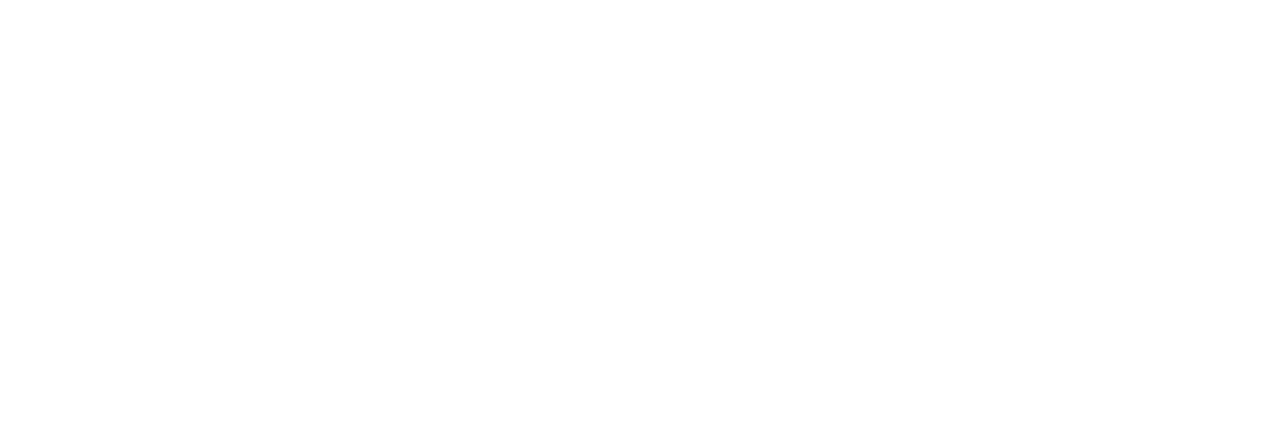
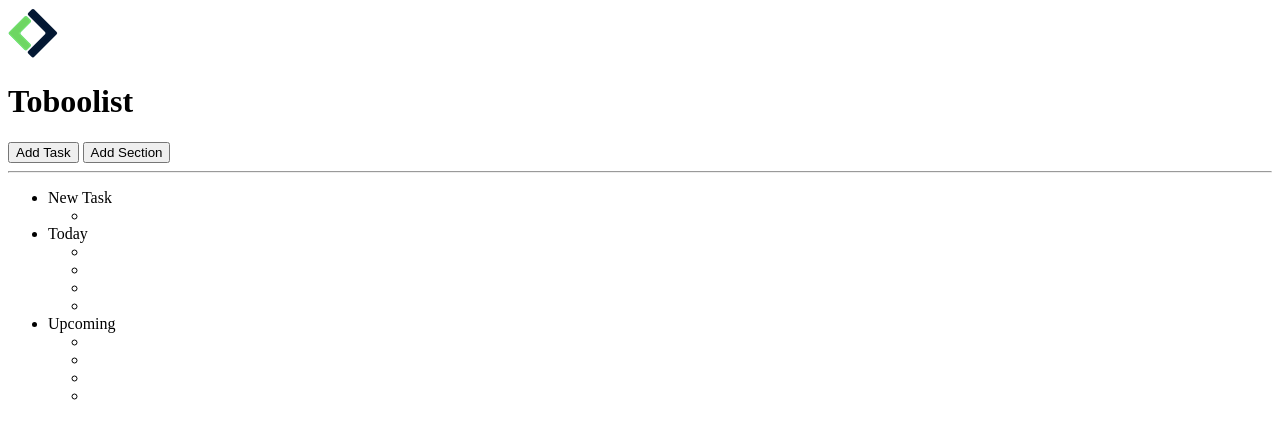
Before and after one commit to Corfaya/html-css-toboolist, a plain HTML site: page index.html in a window 1280 px wide. Drawn offline with Linux system fonts and the light colour scheme.

Commit message:
[UPD] Created general html layout

```diff
--- a/index.html
+++ b/index.html
@@ -8,5 +8,47 @@
 </head>
 <body>
 
+    <header>
+        <img src="./img/Logo.png" alt="https://boolean.careers/">
+        <h1>Toboolist</h1>
+    </header>
+
+    <main>
+        <div class="container">
+            <div class="bg-white">
+                <div class="container">
+                    <button>Add Task</button>
+                    <button>Add Section</button>
+                </div>
+
+                <hr>
+
+                <ul>
+                    <li>New Task
+                        <ul>
+                            <li></li>
+                        </ul>
+                    </li>
+                    <li>Today
+                        <ul>
+                            <li></li>
+                            <li></li>
+                            <li></li>
+                            <li></li>
+                        </ul>
+                    </li>
+                    <li>Upcoming
+                        <ul>
+                            <li></li>
+                            <li></li>
+                            <li></li>
+                            <li></li>
+                        </ul>
+                    </li>
+                </ul>
+            </div>
+        </div>
+    </main>
+
 </body>
 </html>
```
